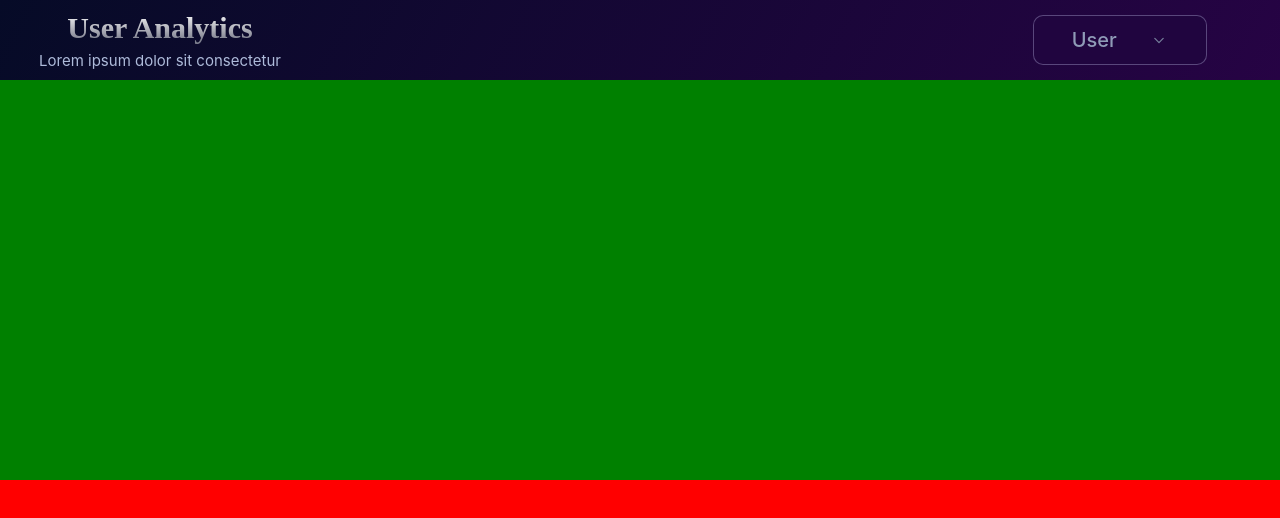
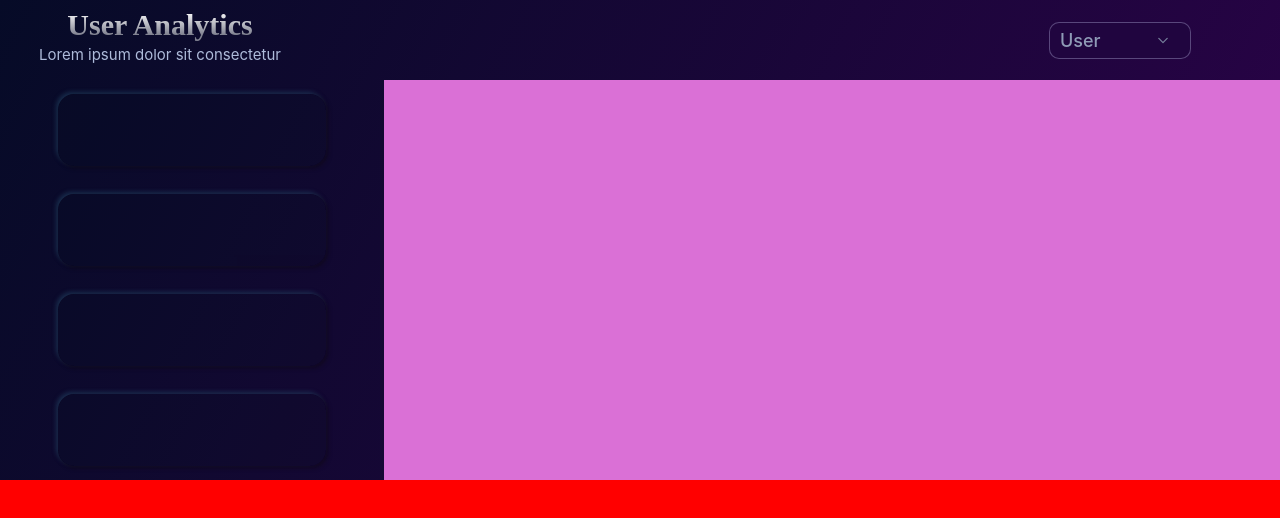
Before and after one commit to AjinkyaPradhan1/UserAnalyticsDashboard1, a React (Create React App) app: page / in a window 1280 px wide. Shown: the top 518 px of the page. Built offline with nearby package versions, Linux system fonts and the light colour scheme.

Commit message:
First Section Post completion edits

```diff
--- a/src/components/Main.js
+++ b/src/components/Main.js
@@ -1,13 +1,14 @@
 import React from "react";
 import "../components/css/main.css"
 import FirstSection from "../components/FirstSection"
+import SecondSection from "../components/SecondSection"
 
 const Main = ()=>{
     return(
         <div className="content">
 
             <div className="firstSection"><FirstSection/></div>
-            <div className="secondSection"></div>
+            <div className="secondSection"><SecondSection/></div>
             <div className="thirdSection"></div>
 
         </div>
--- /dev/null
+++ b/src/components/SecondSection.js
@@ -0,0 +1,20 @@
+import React from "react"
+import "../components/css/secondSection.css"
+
+const FirstSection = ()=>{
+    return(
+        <div className="sContent">
+
+            <div className="sContent_left">
+                <div className="sContent_left_visits"></div>
+                <div className="sContent_left_subs"></div>
+                <div className="sContent_left_acUsers"></div>
+                <div className="sContent_left_clicks"></div>
+            </div>
+
+            <div className="sContent_right"></div>
+        </div>
+    )
+}
+
+export default FirstSection;
--- a/src/components/css/firstSection.css
+++ b/src/components/css/firstSection.css
@@ -25,7 +25,7 @@
     font-size: 30px;
     font-style: normal;
     font-weight: 700;
-    line-height: 130%; /* 39px */
+    line-height: 110%; /* 39px */
 
     background: linear-gradient(180deg, #F6F6F7 14.29%, #7E808F 82.14%);
     background-clip: text;
@@ -69,8 +69,8 @@
 .userDropdownContent{
     display: flex;
     flex-direction: row;
-    width: 172px;
-    height: 48px;
+    width: 140px;
+    height: 35px;
     flex-shrink: 0;
     border-radius: 10px;
     border: 1px solid rgba(174, 171, 216, 0.40);
@@ -84,11 +84,11 @@
     width: 70%;
     height: 100%;
     align-items: center;
-    justify-content: center;
-
+    justify-content: flex-start;
+    margin-left: 10px;
     color: #8F9BB7;
     font-family: Inter;
-    font-size: 20px;
+    font-size: 18px;
     font-style: normal;
     font-weight: 500;
     line-height: normal;
--- a/src/components/css/main.css
+++ b/src/components/css/main.css
@@ -24,7 +24,6 @@
     height: 50%;
     align-items: center;
     justify-content: space-around;
-    background-color: green;
 }
 
 .thirdSection{
--- /dev/null
+++ b/src/components/css/secondSection.css
@@ -0,0 +1,42 @@
+*{
+    margin: 0px;
+}
+
+.sContent{
+    display:flex;
+    flex-direction: row;
+    width: 100%;
+    height: 100%;
+    /* background-color: yellow; */
+}
+
+.sContent_left{
+    display: flex;
+    flex-direction: column;
+    width: 30%;
+    height: 100%;
+    align-items: center;
+    justify-content: space-around;
+    /* background-color: aqua; */
+}
+
+.sContent_right{
+    display: flex;
+    width: 70%;
+    height: 100%;
+    background-color: orchid;
+}
+
+.sContent_left_visits,.sContent_left_subs,.sContent_left_acUsers,.sContent_left_clicks{
+    display: flex;
+    justify-content: center;
+    align-items: center;
+    width: 70%;
+    height: 18%;
+    flex-shrink: 0;
+    border-radius: 16px;
+    background: rgba(9, 24, 35, 0.05);
+
+    box-shadow: 2px 2px 4px 0px rgba(15, 10, 15, 0.50), -2px -2px 4px 0px rgba(41, 82, 113, 0.50), 0px 1px 250px 0px rgba(5, 16, 24, 0.10) inset;
+
+}
```
